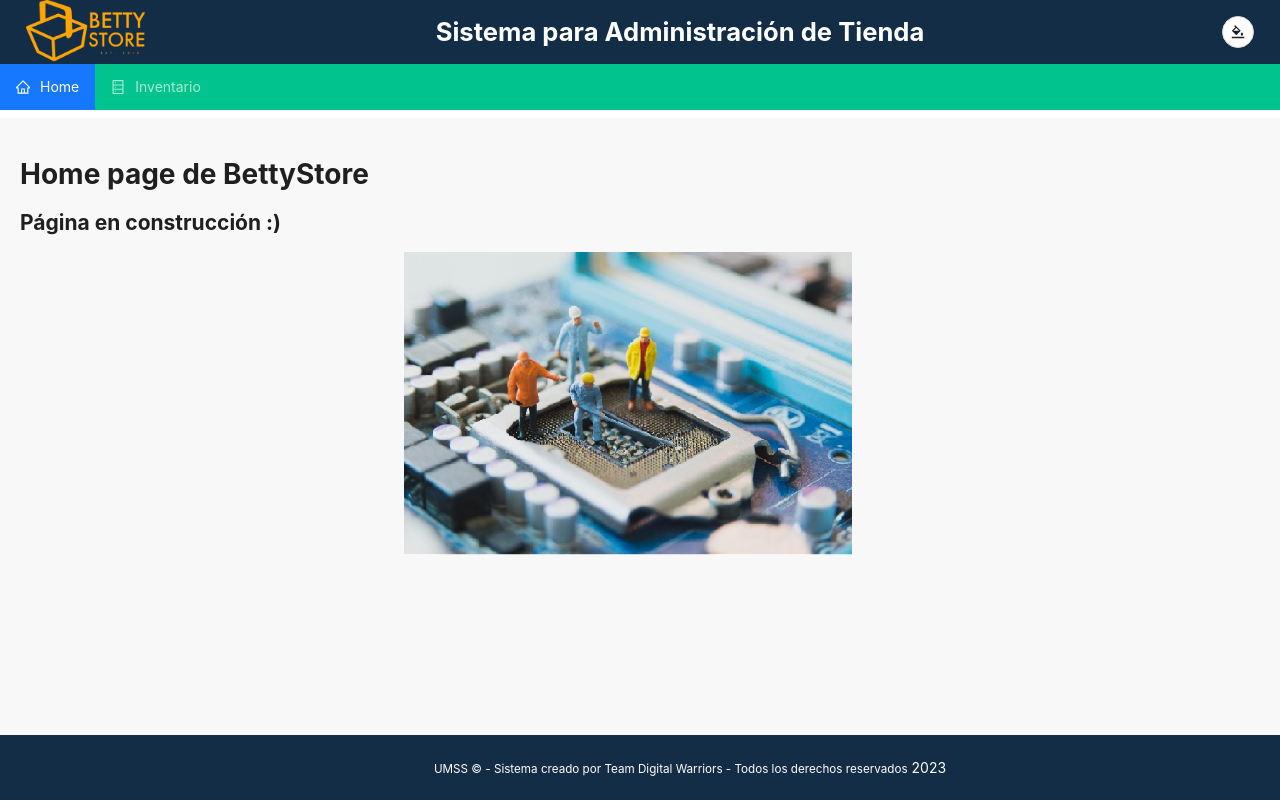
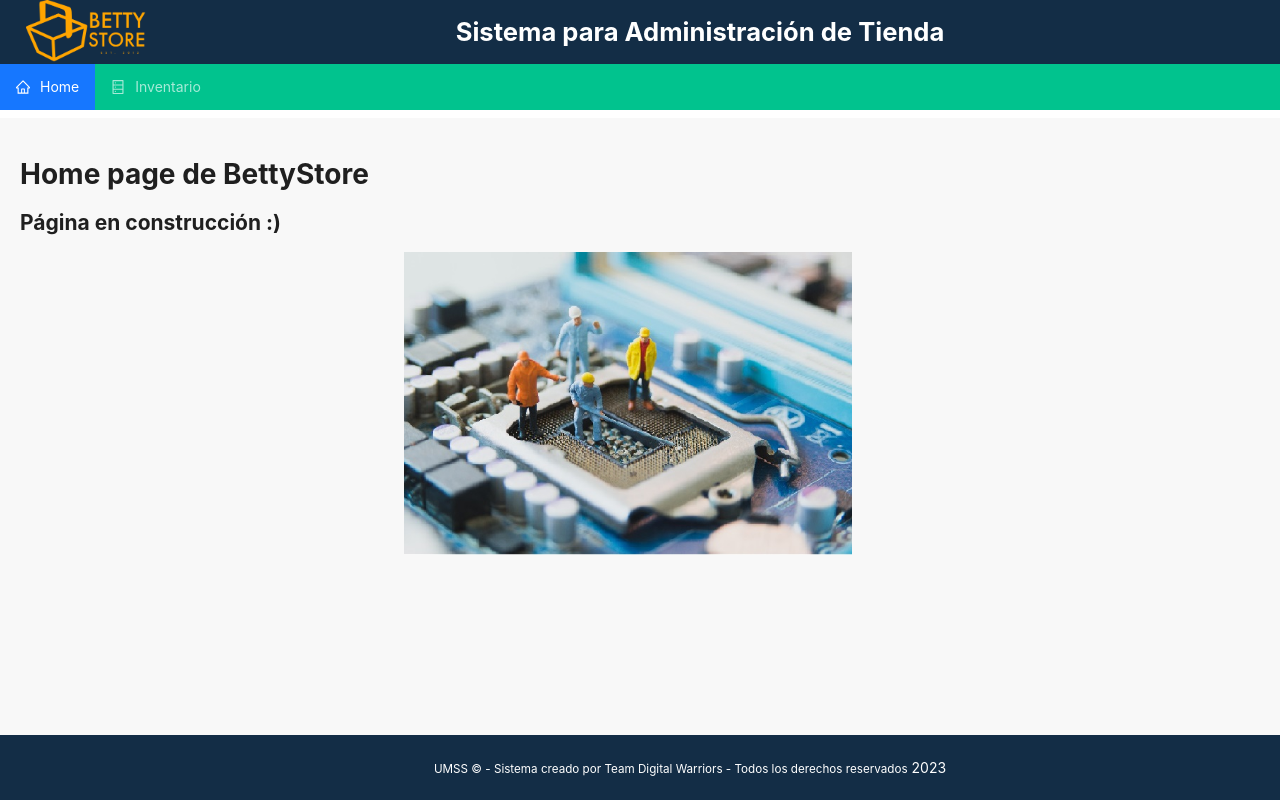
Before and after one commit to leonardoGit99/BettyStore, a React (Create React App) app in the folder bettystore/: page / in a window 1280 px wide. Built offline with nearby package versions, Linux system fonts and the light colour scheme.

Commit message:
(Solucionado) Retirar botón de contexto-Bugs: TCC1-0019 El nombre del botones del header no se pueden visualizar al ponerlo en modo normal TCC1-0020 El header cambia de color pero no la pagina entera

```diff
--- a/bettystore/src/components/AppHeader/AppHeader.jsx
+++ b/bettystore/src/components/AppHeader/AppHeader.jsx
@@ -16,7 +16,7 @@ export default function AppHeader(props){
         <div className="App-container-header">
             <span><img className="App-image-content" style={{backgroundColor:contextTheme.background}} alt='PruebaImg' src='./assets/logoSuperiorBS (2).png'/></span>
             <span className="App-title-header" style={{color: contextTheme.color, background: contextTheme.background}}>Sistema para Administración de Tienda</span>
-            <Button className="App-context-button" shape="circle" onClick={onClickSwithButton} icon={<BgColorsOutlined />}></Button>
+            {/*<Button className="App-context-button" shape="circle" onClick={onClickSwithButton} icon={<BgColorsOutlined />}></Button>*/}
         </div>
     )
 }
```
